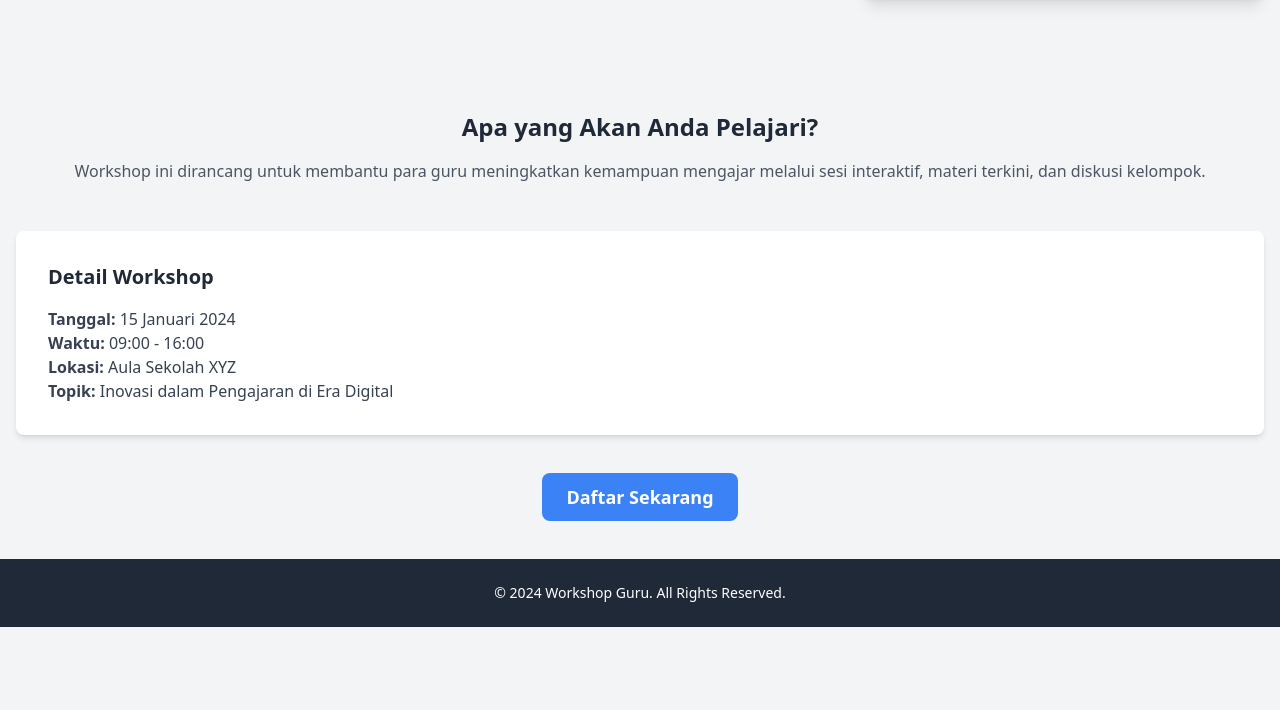
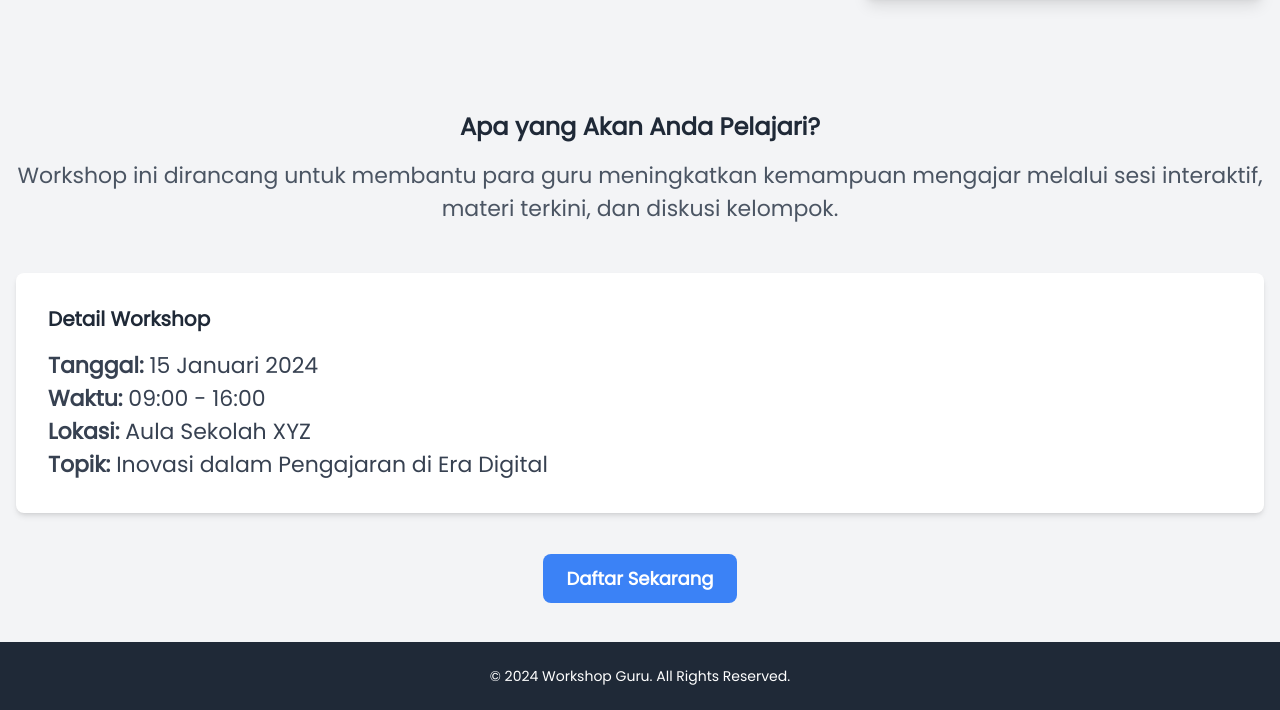
Before and after one commit to yohanajocelyn/afl3webdev, a Laravel app: page /home in a window 1280 px wide. Shown: the part 489-1199 px from the top of the page. Before the commit the page ends 1116 px from the top, so only its background shows below. Run offline with Laravel 12, Linux system fonts and the light colour scheme; style sheets or scripts are compiled from the project's sources.

Commit message:
update poppins font

```diff
--- a/resources/views/components/layout.blade.php
+++ b/resources/views/components/layout.blade.php
@@ -5,6 +5,12 @@
     <meta name="viewport" content="width=device-width, initial-scale=1.0">
     <title>Workshop Guru 2024</title>
     @vite('resources/css/app.css') {{-- Pastikan Vite sudah diatur untuk Tailwind CSS --}}
+    <link href='https://fonts.googleapis.com/css?family=Poppins' rel='stylesheet'>
+    <style>
+        body {
+            font-family: 'Poppins'; font-size: 22px;
+        }
+    </style>
 </head>
 <body class="bg-gray-100">
 
```
